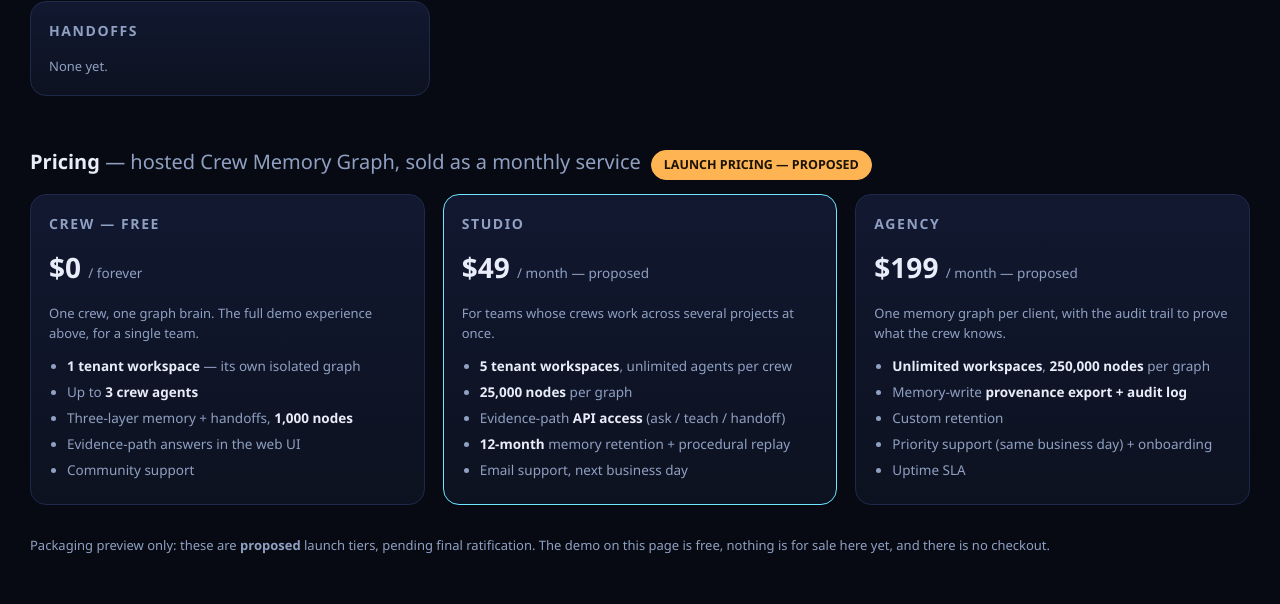
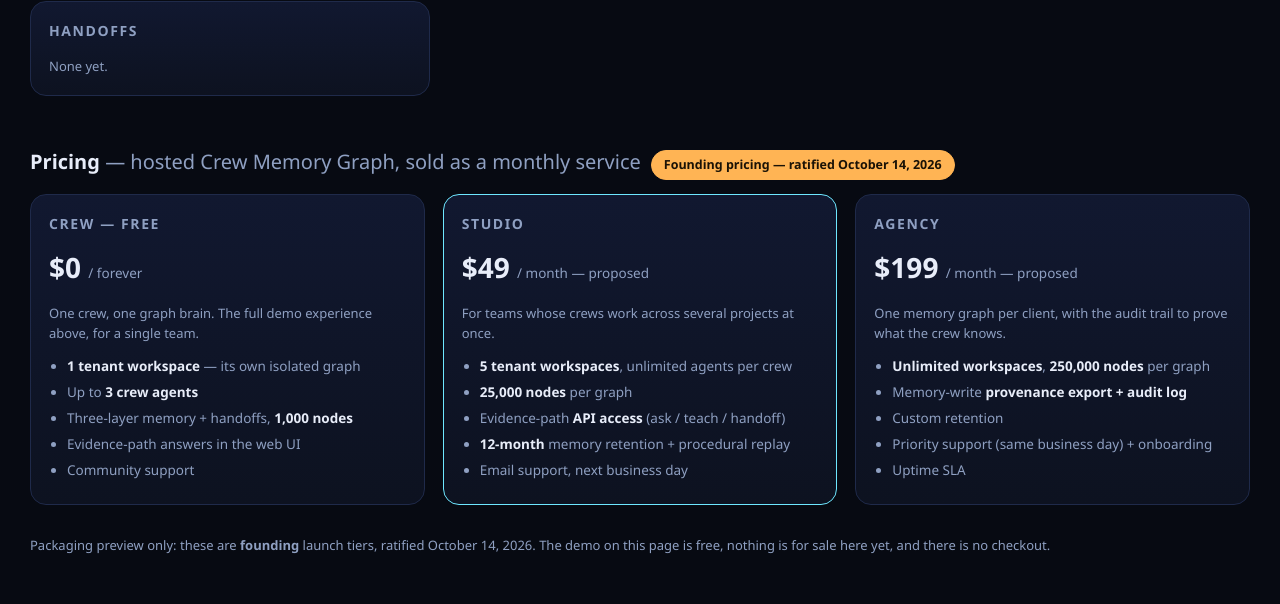
Before and after one commit to AI-conn/crew-memory-graph, a Flask app: page / in a window 1280 px wide. Shown: the part 1363-1967 px from the top of the page. Run offline with Flask 3, Linux system fonts and the light colour scheme; data that the repository does not hold is empty.

Commit message:
Correct pricing label to ratified

```diff
--- a/crew_memory/templates/index.html
+++ b/crew_memory/templates/index.html
@@ -170,7 +170,7 @@
 <section class="pricingWrap" id="pricing">
   <div class="pricingHead">
     <h2>Pricing <span class="thin" style="color:var(--dim);font-weight:400">— hosted Crew Memory Graph, sold as a monthly service</span></h2>
-    <span class="chip warn">LAUNCH PRICING — PROPOSED</span>
+    <span class="chip warn">Founding pricing — ratified October 14, 2026</span>
   </div>
   <div class="pricingGrid">
     <div class="card tier">
@@ -210,8 +210,8 @@
       </ul>
     </div>
   </div>
-  <p class="muted" style="margin-top:12px">Packaging preview only: these are <b>proposed</b> launch tiers,
-    pending final ratification. The demo on this page is free, nothing is for sale here yet, and there is no checkout.</p>
+  <p class="muted" style="margin-top:12px">Packaging preview only: these are <b>founding</b> launch tiers,
+    ratified October 14, 2026. The demo on this page is free, nothing is for sale here yet, and there is no checkout.</p>
 </section>
 
 <script>
```
